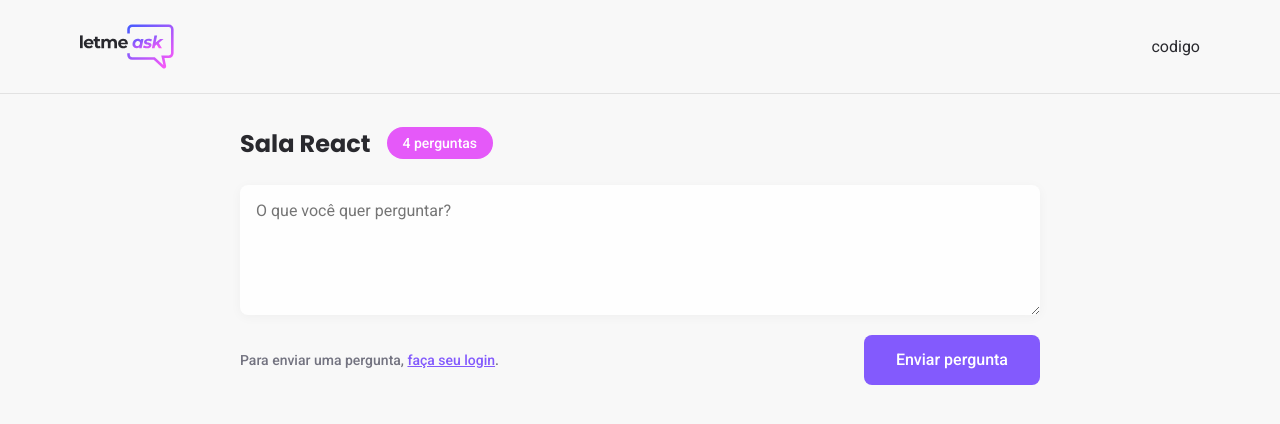
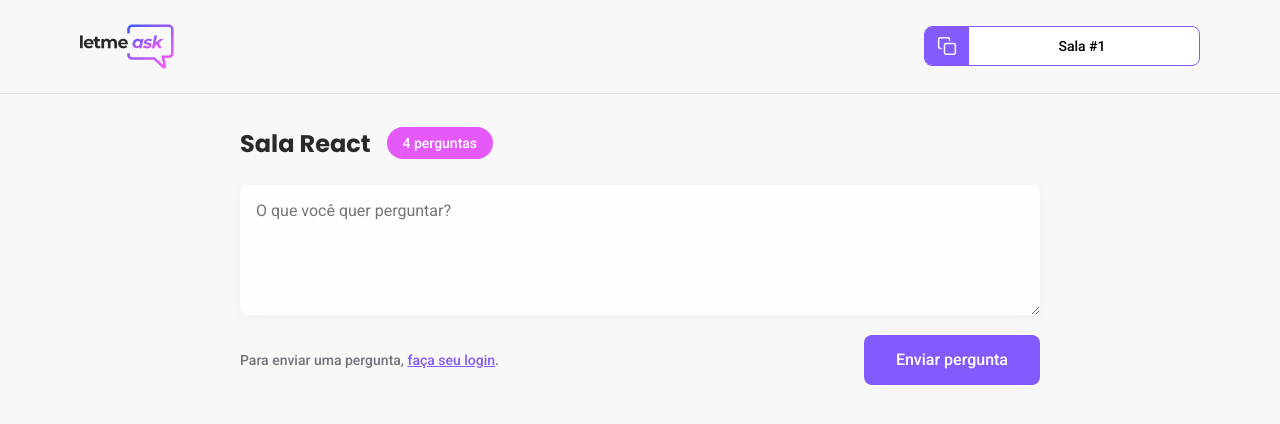
Before and after one commit to marcelosrp/nlw-together-letmeask, a React (Create React App) app: page /rooms/1 in a window 1280 px wide. Shown: the top 424 px of the page. Built offline with nearby package versions, Linux system fonts and the light colour scheme; no server answers.

Commit message:
Aula 03 - Criando componente de copiar ID da sala

```diff
--- /dev/null
+++ b/src/components/RoomCode.tsx
@@ -0,0 +1,22 @@
+import copySVG from '../assets/copy.svg'
+
+import '../styles/room-code.scss'
+
+type RoomCodeProps = {
+  code: string
+}
+
+export function RoomCode(props: RoomCodeProps) {
+  function copyRoomCodeToClipboard() {
+    navigator.clipboard.writeText(props.code)
+  }
+
+  return (
+    <button className="room-code" onClick={copyRoomCodeToClipboard}>
+      <div>
+        <img src={copySVG} alt="Copy room code" />
+      </div>
+      <span>Sala #{props.code}</span>
+    </button>
+  )
+}
--- a/src/pages/Room.tsx
+++ b/src/pages/Room.tsx
@@ -1,16 +1,24 @@
+import { useParams } from 'react-router'
 import { Button } from '../components/Button'
+import { RoomCode } from '../components/RoomCode'
 
 import logoImg from '../assets/logo.svg'
 
 import '../styles/room.scss'
 
+type RoomParams = {
+  id: string
+}
+
 export function Room() {
+  const params = useParams<RoomParams>()
+
   return (
     <div id="page-room">
       <header>
         <div className="content">
           <img src={logoImg} alt="Letmeask" />
-          <div>codigo</div>
+          <RoomCode code={params.id} />
         </div>
       </header>
 
--- /dev/null
+++ b/src/styles/room-code.scss
@@ -0,0 +1,28 @@
+.room-code {
+  height: 40px;
+  border-radius: 8px;
+  overflow: hidden;
+  background-color: #fff;
+  border: 1px solid #835afd;
+  cursor: pointer;
+  display: flex;
+
+  div {
+    background-color: #835afd;
+    padding: 0 12px;
+    display: flex;
+    justify-content: center;
+    align-items: center;
+    height: 100%;
+  }
+
+  span {
+    display: block;
+    align-self: center;
+    flex: 1;
+    padding: 0 16px 0 12px;
+    width: 230px;
+    font-size: 14px;
+    font-weight: 500;
+  }
+}
```
